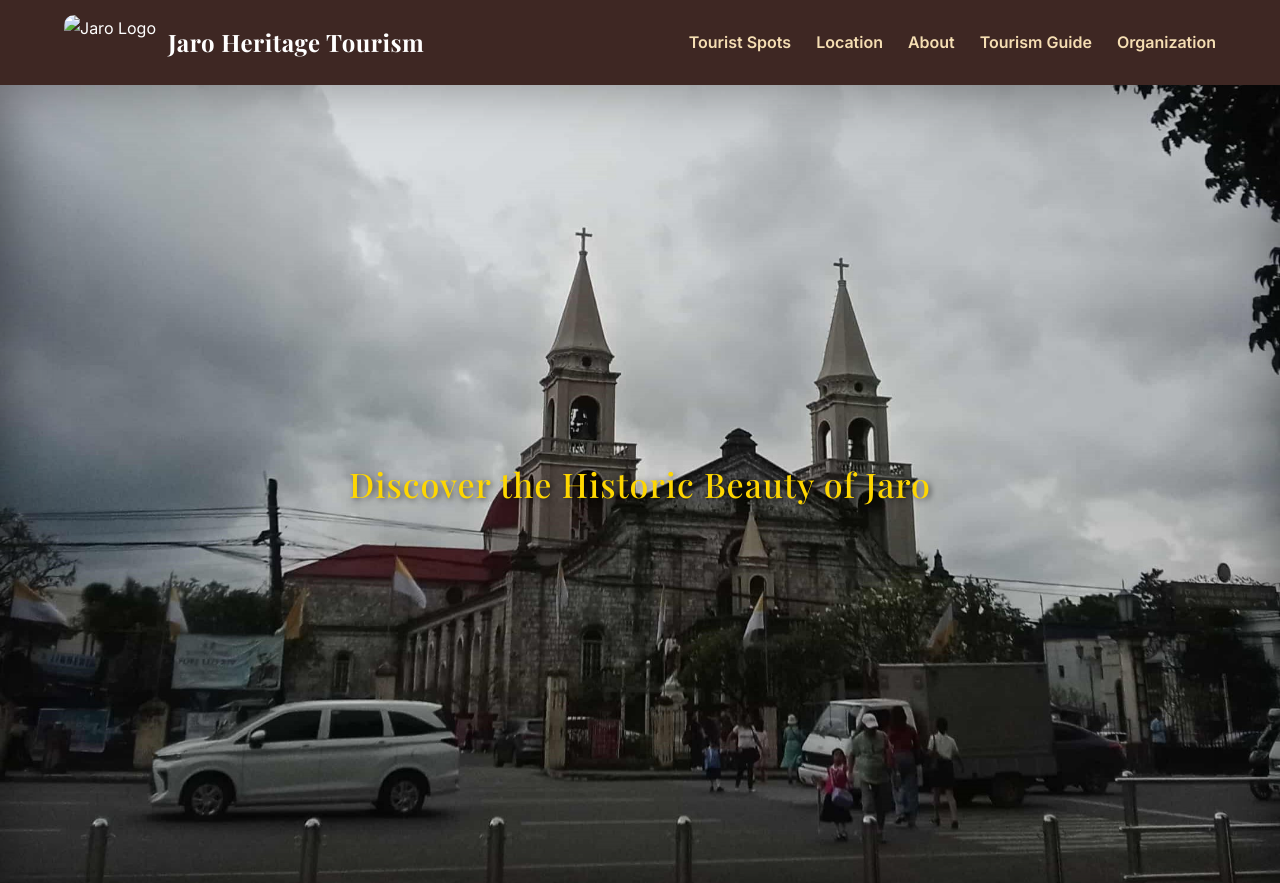
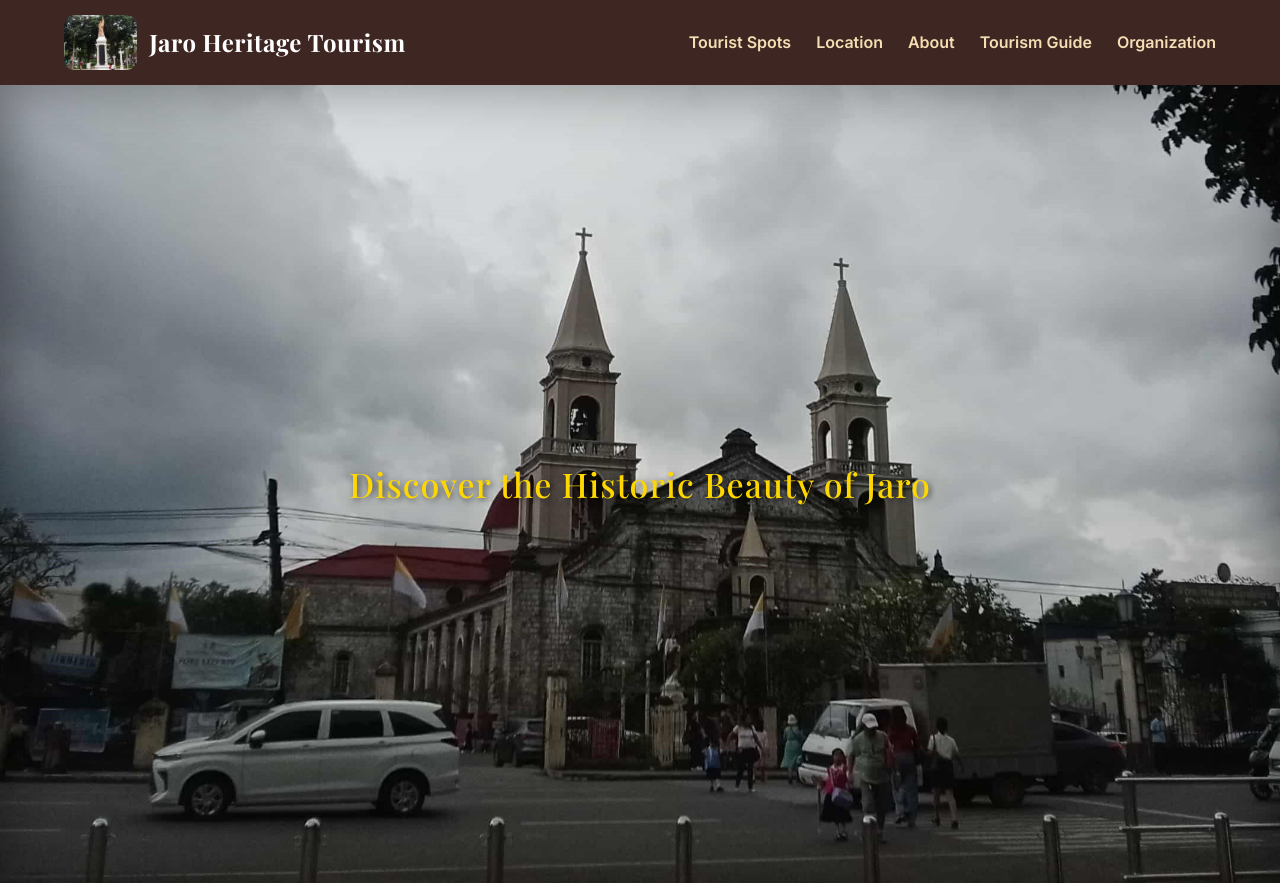
Before and after one commit to Remajoy/amaro, a plain HTML site: page index.html in a window 1280 px wide. Shown: the top 883 px of the page. Drawn offline with nearby package versions, Linux system fonts and the light colour scheme.

Commit message:
Update index.html

```diff
--- a/index.html
+++ b/index.html
@@ -234,7 +234,7 @@
 <header>
   <div class="header-top">
     <div class="logo">
-      <img src="images/logo.jpg" alt="Jaro Logo">
+      <img src="logo.jpg" alt="Jaro Logo">
       <h1>Jaro Heritage Tourism</h1>
     </div>
     <nav>
```
